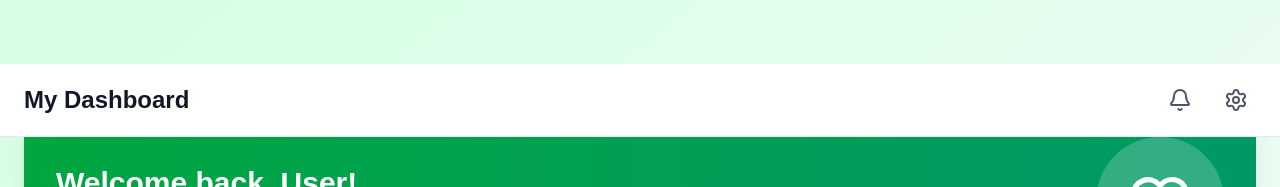
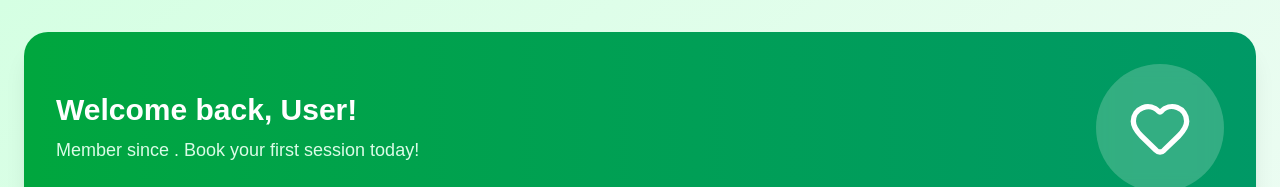
Before and after one commit to Dilshanrad22/mind_haven, a Next.js app in the folder my-app/: page /pages/dashboard/user in a window 1280 px wide. Shown: the top 187 px of the page. Built offline with nearby package versions, Linux system fonts and the light colour scheme; no server answers; sample sign-in values are in the browser's storage.

Commit message:
remove dashbord title

```diff
--- a/my-app/src/app/pages/dashboard/user/page.tsx
+++ b/my-app/src/app/pages/dashboard/user/page.tsx
@@ -3,7 +3,7 @@
 import { useEffect, useState } from 'react';
 import { useRouter } from 'next/navigation';
 import Link from 'next/link';
-import { Calendar, BookOpen, User, Bell, Settings, LogOut, Heart, TrendingUp, Clock, ChevronRight, Search, Loader2 } from 'lucide-react';
+import { Calendar, BookOpen, User, Settings, LogOut, Heart, TrendingUp, Clock, ChevronRight, Search, Loader2 } from 'lucide-react';
 import ApiService from '@/services/api';
 import type { User as UserType, Appointment, Article } from '@/types';
 
@@ -68,23 +68,6 @@ export default function UserDashboard() {
 
   return (
     <div className="min-h-screen bg-gradient-to-br from-[#D5FFE3] to-gray-50">
-
-      {/* Top Navigation */}
-      <div className="bg-white border-b border-gray-200 sticky top-16 z-40">
-        <div className="max-w-7xl mx-auto px-6 py-4">
-          <div className="flex items-center justify-between">
-            <h1 className="text-2xl font-bold text-gray-900">My Dashboard</h1>
-            <div className="flex items-center gap-4">
-              <Link href="/pages/settings" className="p-2 hover:bg-gray-100 rounded-xl transition-colors relative">
-                <Bell className="w-6 h-6 text-gray-600" />
-              </Link>
-              <Link href="/pages/settings" className="p-2 hover:bg-gray-100 rounded-xl transition-colors">
-                <Settings className="w-6 h-6 text-gray-600" />
-              </Link>
-            </div>
-          </div>
-        </div>
-      </div>
 
       <div className="max-w-7xl mx-auto px-6 py-8">
 
```
